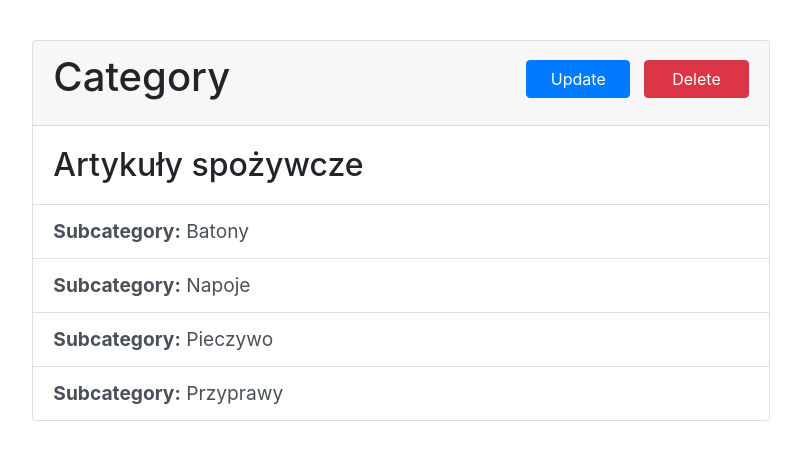
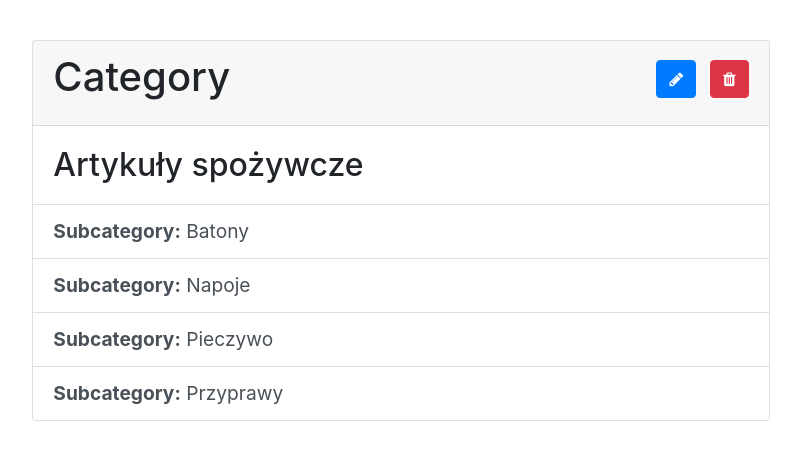
Before and after one commit to Endrju00/ShopManager, a Django app: page /products/categories/2/ in a window 1280 px wide. Shown: the part 56-516 px from the top of the page, without its empty margins (239-1040 px from the left). Run offline with Django 3.2, Linux system fonts and the light colour scheme; data comes from the database, SQL or seed files in the repository.

Commit message:
Change buttons

```diff
--- a/project/clients/templates/clients/client_detail.html
+++ b/project/clients/templates/clients/client_detail.html
@@ -4,8 +4,8 @@
     <div style="width: 90%; margin-left: 5%; font-size:1.2rem;">
         <div class="card" style="width: 80%; margin-left: 10%;">
             <div class="card-header">
-              <a href="delete/" class="btn btn-danger" style="float: right; width: 15%; margin-top: 1%;"> Delete </a>
-              <a href="update/" class="btn btn-primary" style="float: right; width: 15%; margin-right: 2%; margin-top: 1%;"> Update </a>
+              <a href="delete/" class="btn btn-danger" style="float: right; margin-top: 1%;"><span class="fa fa-trash"></span></a>
+              <a href="update/" class="btn btn-primary" style="float: right; margin-right: 2%; margin-top: 1%;"><span class="fa fa-pencil"></span></a>
               <h1 class="card-title">{{ object }}</h1>
             </div>
             <ul class="list-group list-group-flush">
--- a/project/employees/templates/employees/employee_detail.html
+++ b/project/employees/templates/employees/employee_detail.html
@@ -4,8 +4,8 @@
     <div style="width: 90%; margin-left: 5%; font-size:1.2rem;">
         <div class="card" style="width: 80%; margin-left: 10%;">
             <div class="card-header">
-              <a href="delete/" class="btn btn-danger" style="float: right; width: 15%; margin-top: 1%;"> Delete </a>
-              <a href="update/" class="btn btn-primary" style="float: right; width: 15%; margin-right: 2%; margin-top: 1%;"> Update </a>
+              <a href="delete/" class="btn btn-danger" style="float: right; margin-top: 1%;"><span class="fa fa-trash"></span></a>
+              <a href="update/" class="btn btn-primary" style="float: right; margin-right: 2%; margin-top: 1%;"><span class="fa fa-pencil"></span></a>
               <h1 class="card-title">{{ object }}</h1>
             </div>
             <ul class="list-group list-group-flush">
--- a/project/employees/templates/employees/position_detail.html
+++ b/project/employees/templates/employees/position_detail.html
@@ -4,8 +4,8 @@
     <div style="width: 90%; margin-left: 5%; font-size:1.2rem;">
         <div class="card" style="width: 80%; margin-left: 10%;">
             <div class="card-header">
-              <a href="delete/" class="btn btn-danger" style="float: right; width: 15%; margin-top: 1%;"> Delete </a>
-              <a href="update/" class="btn btn-primary" style="float: right; width: 15%; margin-right: 2%; margin-top: 1%;"> Update </a>
+              <a href="delete/" class="btn btn-danger" style="float: right; margin-top: 1%;"><span class="fa fa-trash"></span></a>
+              <a href="update/" class="btn btn-primary" style="float: right; margin-right: 2%; margin-top: 1%;"><span class="fa fa-pencil"></span></a>
               <h1 class="card-title">{{ object.name }}</h1>
             </div>
             <ul class="list-group list-group-flush">
--- a/project/orders/templates/orders/address_detail.html
+++ b/project/orders/templates/orders/address_detail.html
@@ -4,8 +4,8 @@
     <div style="width: 90%; margin-left: 5%; font-size:1.2rem;">
         <div class="card" style="width: 80%; margin-left: 10%;">
             <div class="card-header">
-              <a href="delete/" class="btn btn-danger" style="float: right; width: 15%; margin-top: 1%;"> Delete </a>
-              <a href="update/" class="btn btn-primary" style="float: right; width: 15%; margin-right: 2%; margin-top: 1%;"> Update </a>
+              <a href="delete/" class="btn btn-danger" style="float: right; margin-top: 1%;"><span class="fa fa-trash"></span></a>
+              <a href="update/" class="btn btn-primary" style="float: right; margin-right: 2%; margin-top: 1%;"><span class="fa fa-pencil"></span></a>
               <h1 class="card-title">Address</h1>
             </div>
             <ul class="list-group list-group-flush">
--- a/project/orders/templates/orders/iteminorder_detail.html
+++ b/project/orders/templates/orders/iteminorder_detail.html
@@ -4,8 +4,8 @@
     <div style="width: 90%; margin-left: 5%; font-size:1.2rem;">
         <div class="card" style="width: 80%; margin-left: 10%;">
             <div class="card-header">
-              <a href="delete/" class="btn btn-danger" style="float: right; width: 15%; margin-top: 1%;"> Delete </a>
-              <a href="update/" class="btn btn-primary" style="float: right; width: 15%; margin-right: 2%; margin-top: 1%;"> Update </a>
+              <a href="delete/" class="btn btn-danger" style="float: right; margin-top: 1%;"><span class="fa fa-trash"></span></a>
+              <a href="update/" class="btn btn-primary" style="float: right; margin-right: 2%; margin-top: 1%;"><span class="fa fa-pencil"></span></a>
               <h1 class="card-title">{{ object }}</h1>
             </div>
             <ul class="list-group list-group-flush">
--- a/project/orders/templates/orders/order_detail.html
+++ b/project/orders/templates/orders/order_detail.html
@@ -4,8 +4,8 @@
     <div style="width: 90%; margin-left: 5%; font-size:1.2rem;">
         <div class="card" style="width: 80%; margin-left: 10%;">
             <div class="card-header">
-              <a href="delete/" class="btn btn-danger" style="float: right; width: 15%; margin-top: 1%;"> Delete </a>
-              <a href="update/" class="btn btn-primary" style="float: right; width: 15%; margin-right: 2%; margin-top: 1%;"> Update </a>
+              <a href="delete/" class="btn btn-danger" style="float: right; margin-top: 1%;"><span class="fa fa-trash"></span></a>
+              <a href="update/" class="btn btn-primary" style="float: right; margin-right: 2%; margin-top: 1%;"><span class="fa fa-pencil"></span></a>
               <h1 class="card-title">{{ object }}</h1>
               <p class="card-text">{{ object.comment }}</p>
             </div>
--- a/project/orders/templates/orders/payment_detail.html
+++ b/project/orders/templates/orders/payment_detail.html
@@ -4,8 +4,8 @@
     <div style="width: 90%; margin-left: 5%; font-size:1.2rem;">
         <div class="card" style="width: 80%; margin-left: 10%;">
             <div class="card-header">
-              <a href="delete/" class="btn btn-danger" style="float: right; width: 15%; margin-top: 1%;"> Delete </a>
-              <a href="update/" class="btn btn-primary" style="float: right; width: 15%; margin-right: 2%; margin-top: 1%;"> Update </a>
+              <a href="delete/" class="btn btn-danger" style="float: right; margin-top: 1%;"><span class="fa fa-trash"></span></a>
+              <a href="update/" class="btn btn-primary" style="float: right; margin-right: 2%; margin-top: 1%;"><span class="fa fa-pencil"></span></a>
               <h1 class="card-title">{{ object}}</h1>
             </div>
             <ul class="list-group list-group-flush">
--- a/project/products/templates/products/category_detail.html
+++ b/project/products/templates/products/category_detail.html
@@ -5,12 +5,12 @@
         <div class="card" style="width: 80%; margin-left: 10%;">
             <div class="card-header">
                 {% if object.overcategory %}
-                  <a href="delete/" class="btn btn-danger" style="float: right; width: 15%; margin-top: 1%;"> Delete </a>
-                  <a href="update/" class="btn btn-primary" style="float: right; width: 15%; margin-right: 2%; margin-top: 1%;"> Update </a>
+                  <a href="delete/" class="btn btn-danger" style="float: right; margin-top: 1%;"><span class="fa fa-trash"></span></a>
+                  <a href="update/" class="btn btn-primary" style="float: right; margin-right: 2%; margin-top: 1%;"><span class="fa fa-pencil"></span></a>
                   <h1 class="card-title">{{ object.overcategory }}</h1>
                 {% else %}
-                  <a href="delete/" class="btn btn-danger" style="float: right; width: 15%; margin-top: 1%;"> Delete </a>
-                  <a href="update/" class="btn btn-primary" style="float: right; width: 15%; margin-right: 2%; margin-top: 1%;"> Update </a>
+                  <a href="delete/" class="btn btn-danger" style="float: right; margin-top: 1%;"><span class="fa fa-trash"></span></a>
+                  <a href="update/" class="btn btn-primary" style="float: right; margin-right: 2%; margin-top: 1%;"><span class="fa fa-pencil"></span></a>
                   <h1 class="card-title">Category</h1>
                 {% endif %}
             </div>
--- a/project/products/templates/products/delivereditems_detail.html
+++ b/project/products/templates/products/delivereditems_detail.html
@@ -4,8 +4,8 @@
     <div style="width: 90%; margin-left: 5%; font-size:1.2rem;">
         <div class="card" style="width: 80%; margin-left: 10%;">
             <div class="card-header">
-              <a href="delete/" class="btn btn-danger" style="float: right; width: 15%; margin-top: 1%;"> Delete </a>
-              <a href="update/" class="btn btn-primary" style="float: right; width: 15%; margin-right: 2%; margin-top: 1%;"> Update </a>
+              <a href="delete/" class="btn btn-danger" style="float: right; margin-top: 1%;"><span class="fa fa-trash"></span></a>
+              <a href="update/" class="btn btn-primary" style="float: right; margin-right: 2%; margin-top: 1%;"><span class="fa fa-pencil"></span></a>
               <h1 class="card-title">{{ object }}</h1>
             </div>
             <ul class="list-group list-group-flush">
--- a/project/products/templates/products/producer_detail.html
+++ b/project/products/templates/products/producer_detail.html
@@ -4,8 +4,8 @@
     <div style="width: 90%; margin-left: 5%; font-size:1.2rem;">
         <div class="card" style="width: 80%; margin-left: 10%;">
             <div class="card-body">
-              <a href="delete/" class="btn btn-danger" style="float: right; width: 15%; margin-top: 1%;"> Delete </a>
-              <a href="update/" class="btn btn-primary" style="float: right; width: 15%; margin-right: 2%; margin-top: 1%;"> Update </a>
+              <a href="delete/" class="btn btn-danger" style="float: right; margin-top: 1%;"><span class="fa fa-trash"></span></a>
+              <a href="update/" class="btn btn-primary" style="float: right; margin-right: 2%; margin-top: 1%;"><span class="fa fa-pencil"></span></a>
               <h1 class="card-title">{{ object.name }}</h1>
               <a class="card-text" href='https://{{ object.website }}'>{{ object.website }}</a>
             </div>
--- a/project/products/templates/products/product_detail.html
+++ b/project/products/templates/products/product_detail.html
@@ -4,8 +4,8 @@
   <div style="width: 90%; margin-left: 5%; font-size:1.2rem;">
     <div class="card" style="width: 80%; margin-left: 10%;">
         <div class="card-header">
-          <a href="delete/" class="btn btn-danger" style="float: right; width: 15%; margin-top: 1%;"> Delete </a>
-          <a href="update/" class="btn btn-primary" style="float: right; width: 15%; margin-right: 2%; margin-top: 1%;"> Update </a>
+          <a href="delete/" class="btn btn-danger" style="float: right; margin-top: 1%;"><span class="fa fa-trash"></span></a>
+          <a href="update/" class="btn btn-primary" style="float: right; margin-right: 2%; margin-top: 1%;"><span class="fa fa-pencil"></span></a>
           <h1 class="card-title">{{ object.name }}</h1>
           <p class="card-text">{{ object.description }}</p>
         </div>
```
